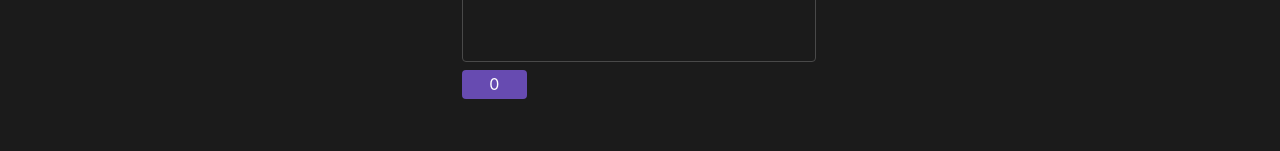
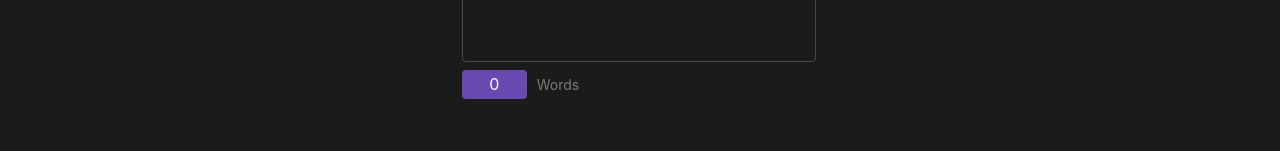
Before and after one commit to popovycholeg/dops.digital, a Next.js app: page / in a window 1280 px wide. Shown: the part 2853-3004 px from the top of the page. Built offline with nearby package versions, Linux system fonts and the light colour scheme; a web font is replaced by a local one.

Commit message:
Add Words

```diff
--- a/components/CommentSection/CommentSection.jsx
+++ b/components/CommentSection/CommentSection.jsx
@@ -1,20 +1,27 @@
-import React, {useState} from "react";
+import React, { useState } from "react";
 
 import styles from "./styles.module.css";
 
 const CommentSection = () => {
   const [lettersCount, setLettersCount] = useState(0);
   const handleChange = (event) => {
-    setLettersCount(event.target.value.split(' ').length);
-  }
+    setLettersCount(event.target.value.split(" ").length);
+  };
   return (
     <section className={styles.container}>
-      <p className={`small-text ${styles.label} ${styles.marginTop}`}>Leave comment</p>
-      <textarea className={styles.textArea} placeholder='Paste your text to count words...' onChange={handleChange}>
-      </textarea>
-      <div className={styles.wordsCounter}>{lettersCount}</div>
+      <p className={`small-text ${styles.label} ${styles.marginTop}`}>
+        Leave comment
+      </p>
+      <textarea
+        className={styles.textArea}
+        placeholder='Paste your text to count words...'
+        onChange={handleChange}
+      ></textarea>
+      <div className={styles.flexRow}>
+        <div className={styles.wordsCounter}>{lettersCount}</div>
+        <p className={`small-text ${styles.marginLeft}`}>Words</p>
+      </div>
     </section>
   );
 };
-
 export default CommentSection;
--- a/components/CommentSection/styles.module.css
+++ b/components/CommentSection/styles.module.css
@@ -27,10 +27,21 @@
   border-radius: 4px;
   width: 65px;
   height: 29px;
-  margin-top: 1%;
   text-align: center;
   vertical-align: middle;
   line-height: 29px;
+}
+
+.flexRow {
+  display: flex;
+  flex-direction: row;
+  margin-top: 1%;
+  /* justify-content: center; */
+  align-items: center;
+}
+
+.marginLeft {
+  margin-left: 10px;
 }
 
 @media screen and (min-height: 800px) {
```
